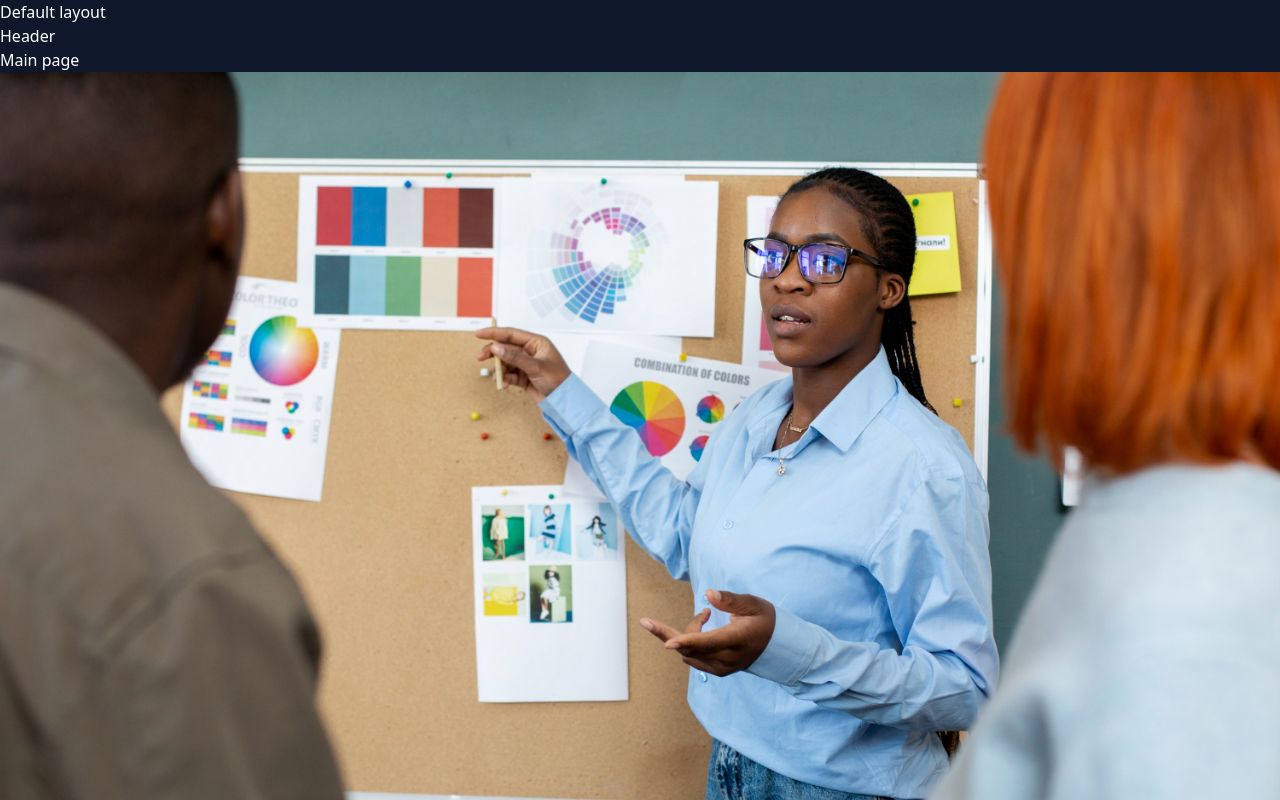
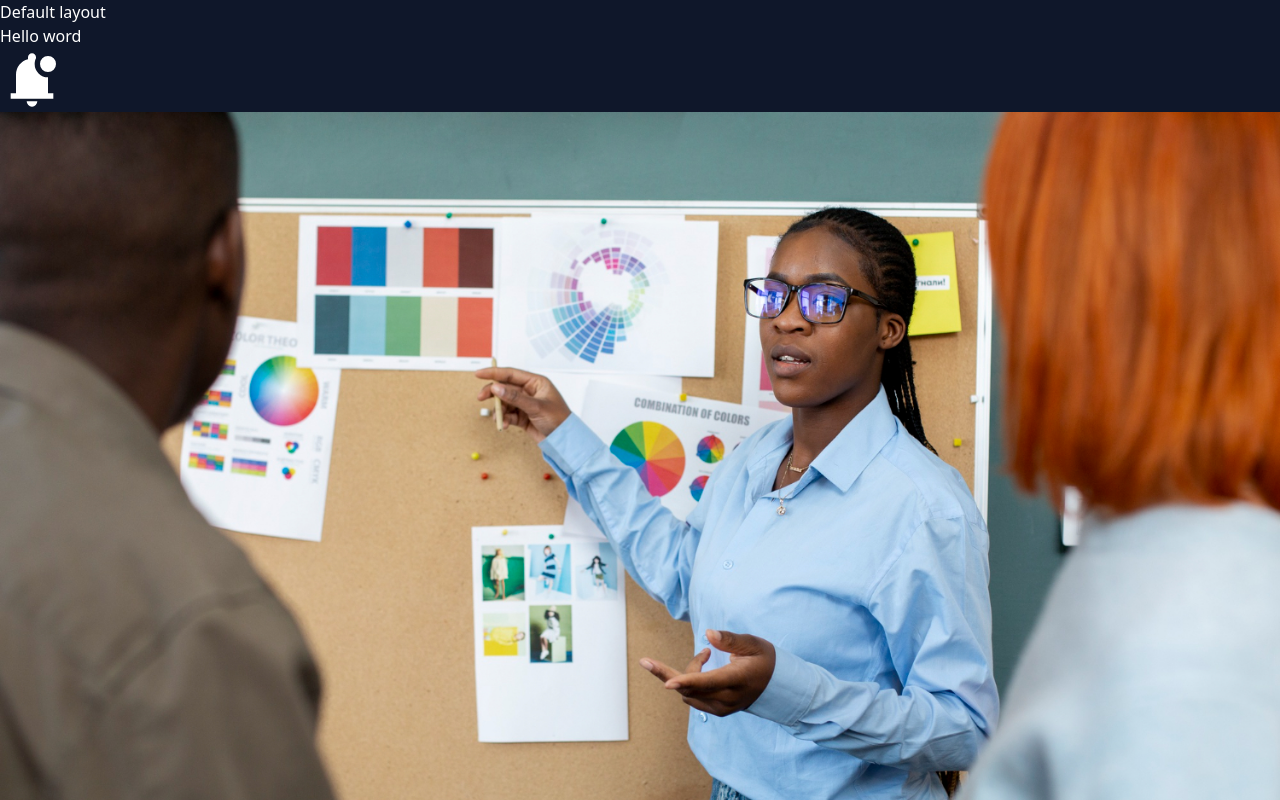
Before and after one commit to AxelSalim/apprentissage_nuxt, a Nuxt app: page / in a window 1280 px wide. Shown: the top 800 px of the page. Built offline with nearby package versions, Linux system fonts and the light colour scheme.

Commit message:
gestion des icônes

```diff
--- a/app.vue
+++ b/app.vue
@@ -1,6 +1,5 @@
 <template>
   <NuxtLayout>
-    <Header />
     <NuxtPage />
   </NuxtLayout>
 </template>
--- /dev/null
+++ b/components/Icons/Bell.vue
@@ -0,0 +1,12 @@
+
+<template>
+  <svg xmlns="http://www.w3.org/2000/svg" width="4em" height="4em" viewBox="0 0 24 24">
+    <path fill="currentColor" d="M12 22q-.825 0-1.412-.587T10 20h4q0 .825-.587 1.413T12 22m-8-3v-2h2v-7q0-2.075 1.25-3.687T10.5 4.2v-.7q0-.625.438-1.062T12 2t1.063.438T13.5 3.5v.325q-.25.5-.375 1.05T13 6q0 2.075 1.463 3.538T18 11v6h2v2zM18 9q-1.25 0-2.125-.875T15 6t.875-2.125T18 3t2.125.875T21 6t-.875 2.125T18 9"></path>
+  </svg>
+</template>
+
+<script>
+export default {
+  name: 'MaterialSymbolsNotificationsUnread'
+}
+</script>
--- a/pages/index.vue
+++ b/pages/index.vue
@@ -1,7 +1,8 @@
 
 <template>
     <div class="Main">
-        <h1>Main page</h1>
+        <h1>Hello word</h1>
+        <IconsBell />
         <img src="@/assets/images/1.jpg" alt="" />
     </div>
 </template>
```
